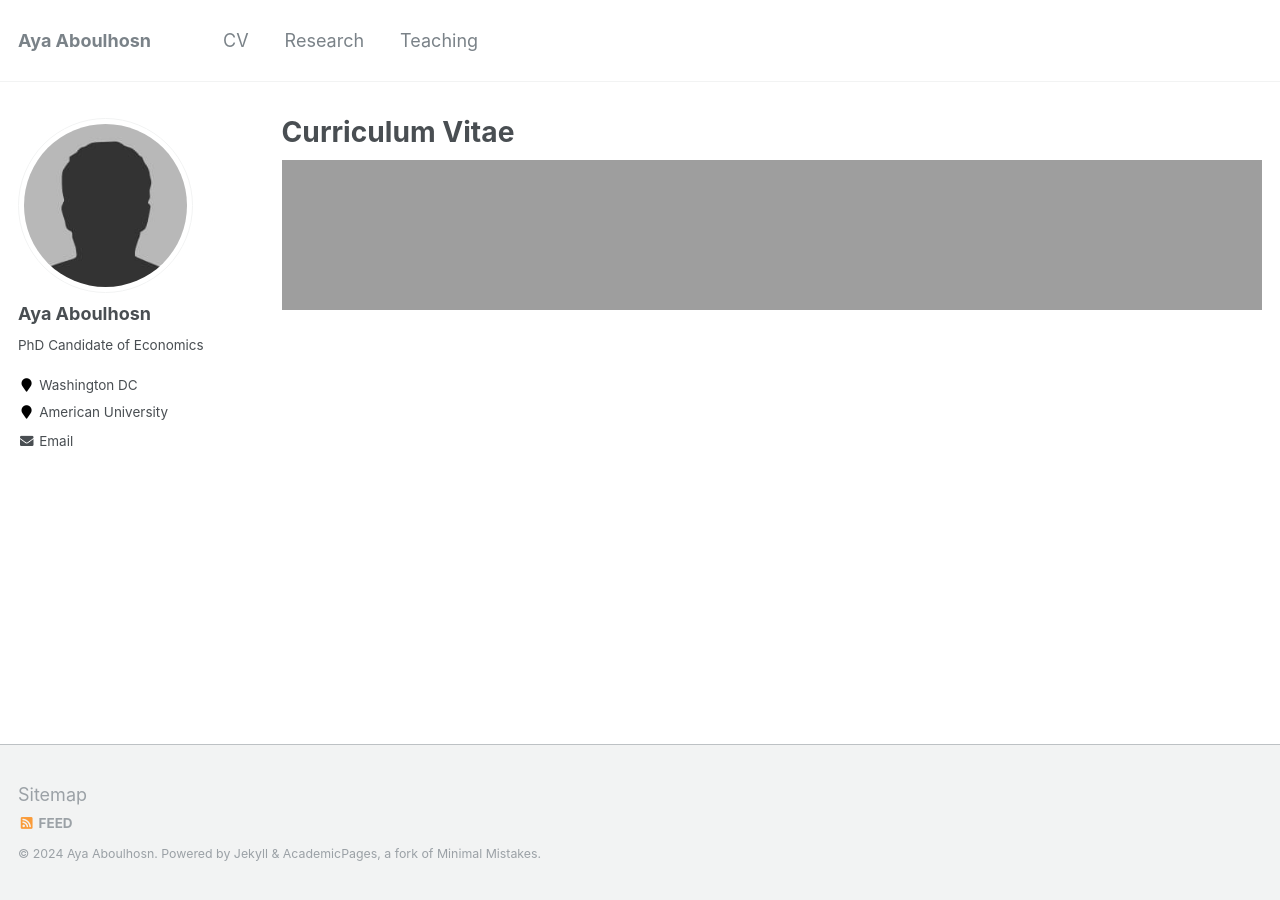
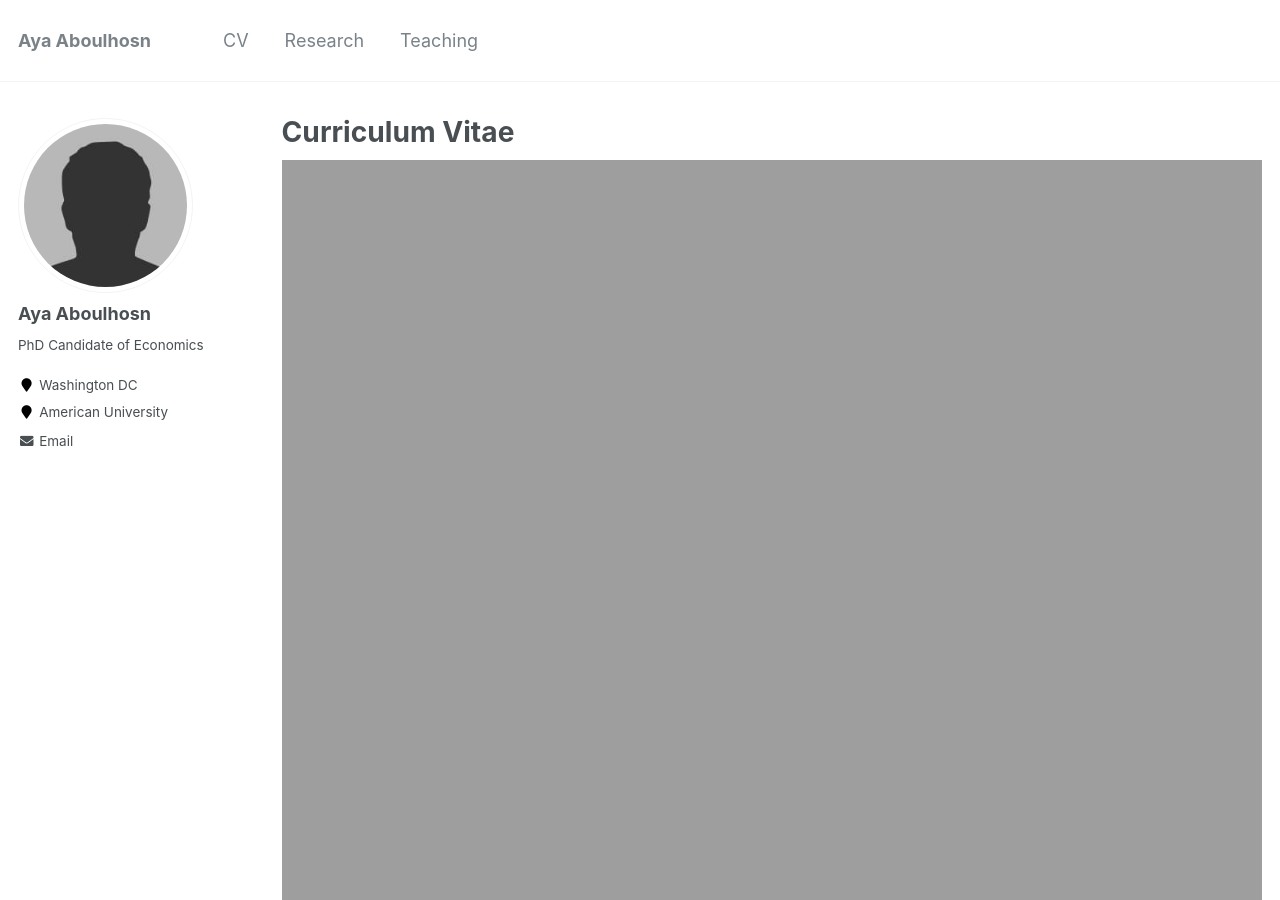
Before and after one commit to ayaaboulhosn/ayaaboulhosn.github.io, a Jekyll site: the page built from _pages/CV.md, in a window 1280 px wide and 900 px high. Built offline with Jekyll 4.4.1, drawn with Linux system fonts in a browser that asks for light colours.

Commit message:
Update CV.md

```diff
--- a/_pages/CV.md
+++ b/_pages/CV.md
@@ -8,4 +8,4 @@ redirect_from:
 ---
 
 
-<iframe src="https://ayaaboulhosn.github.io/files/CV_Aya_Aboulhosn.pdf" style="width:100%; height:100%;" frameborder="0"></iframe>
+<iframe src="https://ayaaboulhosn.github.io/files/CV_Aya_Aboulhosn.pdf" style="width:100%; height:1500px;" frameborder="0"></iframe>
```
